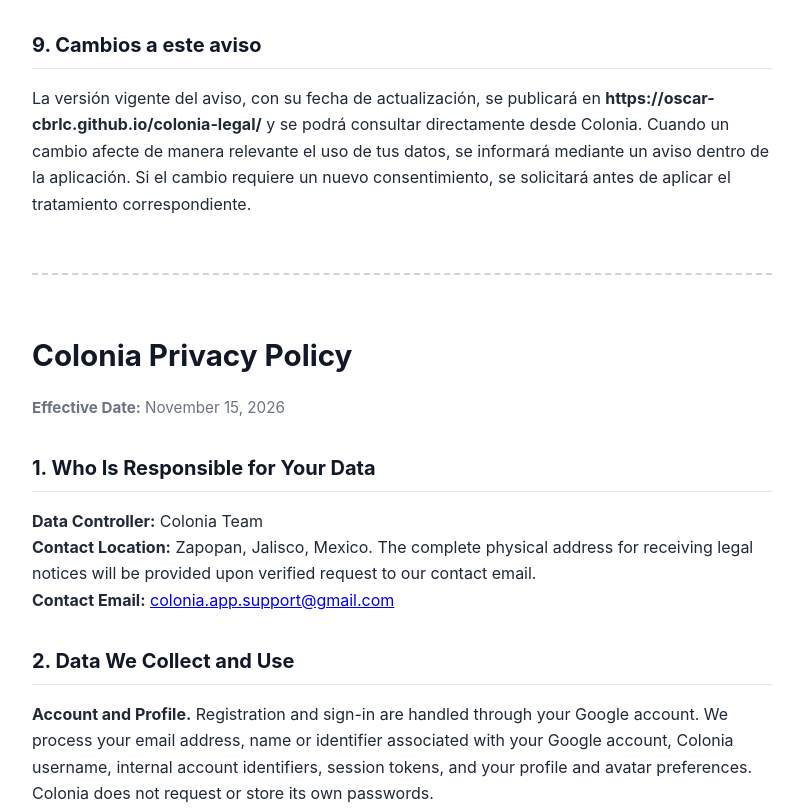
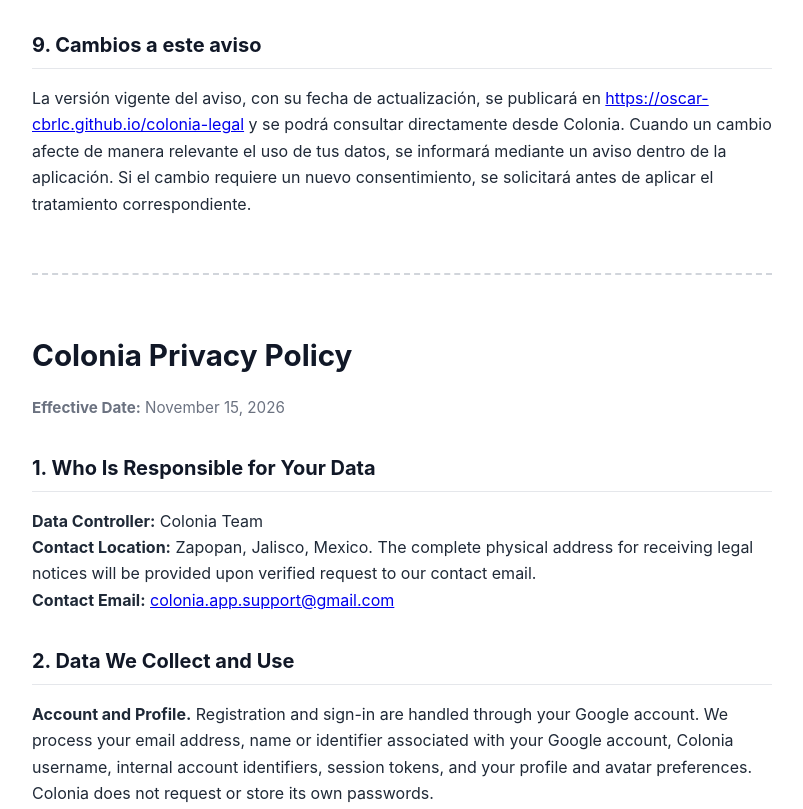
Before and after one commit to oscar-cbrlc/colonia-legal, a plain HTML site: page index.html in a window 1280 px wide. Shown: the part 3398-4207 px from the top of the page, without its empty margins (238-1041 px from the left). Drawn offline with Linux system fonts and the light colour scheme.

Commit message:
Update policy links to use mailto format

```diff
--- a/index.html
+++ b/index.html
@@ -142,7 +142,7 @@
       <p>Si ocurre una vulneración que afecte significativamente tus derechos patrimoniales o morales, se te informará conforme a la ley. Mantén segura tu cuenta de Google y avisa al contacto de privacidad si sospechas que otra persona accedió a tu perfil de Colonia.</p>
 
       <h2>9. Cambios a este aviso</h2>
-      <p>La versión vigente del aviso, con su fecha de actualización, se publicará en <strong>https://oscar-cbrlc.github.io/colonia-legal/</strong> y se podrá consultar directamente desde Colonia. Cuando un cambio afecte de manera relevante el uso de tus datos, se informará mediante un aviso dentro de la aplicación. Si el cambio requiere un nuevo consentimiento, se solicitará antes de aplicar el tratamiento correspondiente.</p>
+      <p>La versión vigente del aviso, con su fecha de actualización, se publicará en  <a href="mailto:colonia.app.support@gmail.com">https://oscar-cbrlc.github.io/colonia-legal</a> y se podrá consultar directamente desde Colonia. Cuando un cambio afecte de manera relevante el uso de tus datos, se informará mediante un aviso dentro de la aplicación. Si el cambio requiere un nuevo consentimiento, se solicitará antes de aplicar el tratamiento correspondiente.</p>
     </section>
 
     <hr class="lang-divider">
@@ -198,7 +198,7 @@
       <p>If a security breach occurs that significantly affects your moral or patrimonial rights, you will be notified as required by law. Keep your Google account secure and notify our privacy contact if you suspect unauthorized access to your Colonia profile.</p>
 
       <h2>9. Changes to This Policy</h2>
-      <p>The current version of this policy, along with its effective date, will be published at <strong>https://oscar-cbrlc.github.io/colonia-legal/</strong> and can be accessed directly from within Colonia. When a change materially affects how your data is used, we will notify you via an in-app notice. If any change requires new consent, it will be requested before applying the updated processing.</p>
+      <p>The current version of this policy, along with its effective date, will be published at <a href="mailto:colonia.app.support@gmail.com">https://oscar-cbrlc.github.io/colonia-legal</a> and can be accessed directly from within Colonia. When a change materially affects how your data is used, we will notify you via an in-app notice. If any change requires new consent, it will be requested before applying the updated processing.</p>
     </section>
   </main>
 </body>
```
